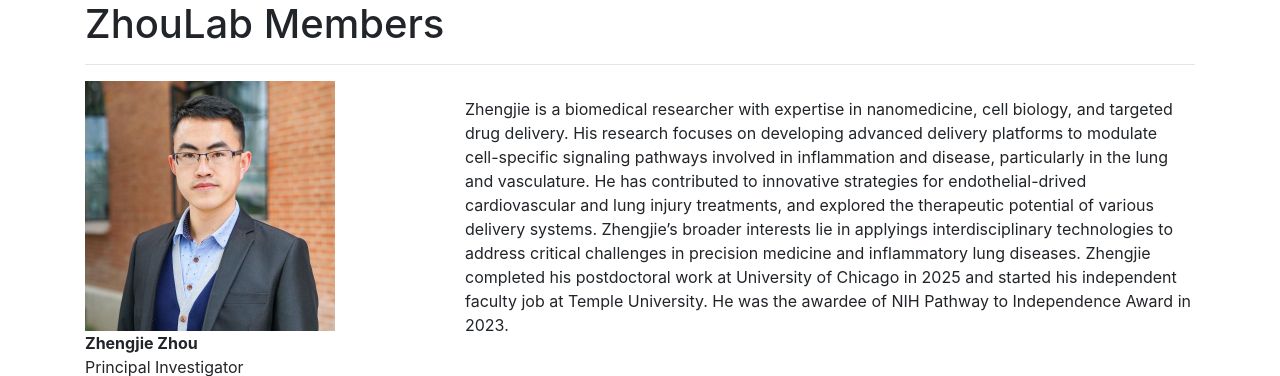
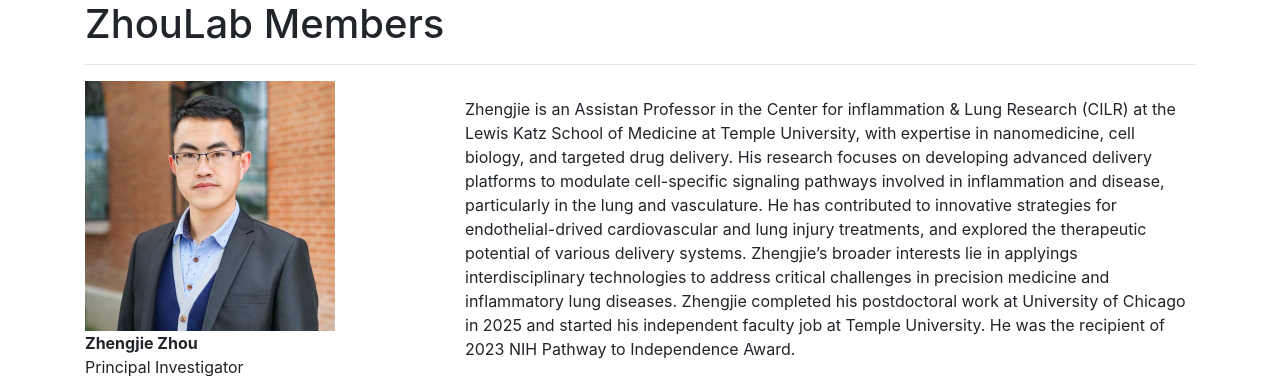
Before and after one commit to tewhey-lab/tewhey-lab.github.io, a Jekyll site: the page built from members/index.html, in a window 1280 px wide and 900 px high, cut to the strip 439-815 px from the top of the window. Built offline with Jekyll 4.4.1, drawn with Linux system fonts in a browser that asks for light colours; nearby versions of some CDN libraries; comment, search, counter and statistics services are not loaded.

Commit message:
Update members.yml

```diff
--- a/_data/members.yml
+++ b/_data/members.yml
@@ -27,14 +27,15 @@
   position: Principal Investigator
   email: zhouzhj09@uchicago.edu
   orcid: 0000-0001-8329-6086
-  description: "Zhengjie is a biomedical researcher with expertise in nanomedicine, cell biology, and targeted drug delivery. \
+  description: "Zhengjie is an Assistan Professor in the Center for inflammation & Lung Research (CILR) at the Lewis Katz School of Medicine \
+  at Temple University, with expertise in nanomedicine, cell biology, and targeted drug delivery. \
   His research focuses on developing advanced delivery platforms to modulate cell-specific signaling pathways involved in inflammation and disease, \
   particularly in the lung and vasculature. He has contributed to innovative strategies for endothelial-drived cardiovascular and lung injury treatments, \
   and explored the therapeutic potential of various delivery systems. Zhengjie’s broader interests lie in applyings interdisciplinary technologies to address \
   critical challenges in precision medicine and inflammatory lung diseases. \
 
   Zhengjie completed his postdoctoral work at University of Chicago in 2025 and started his independent faculty job at Temple University. \
-  He was the awardee of NIH Pathway to Independence Award in 2023. "
+  He was the recipient of 2023 NIH Pathway to Independence Award. "
 
 - name: Xinlin Huang
   image: /static/img/members/headshots/huang.jpg
```
